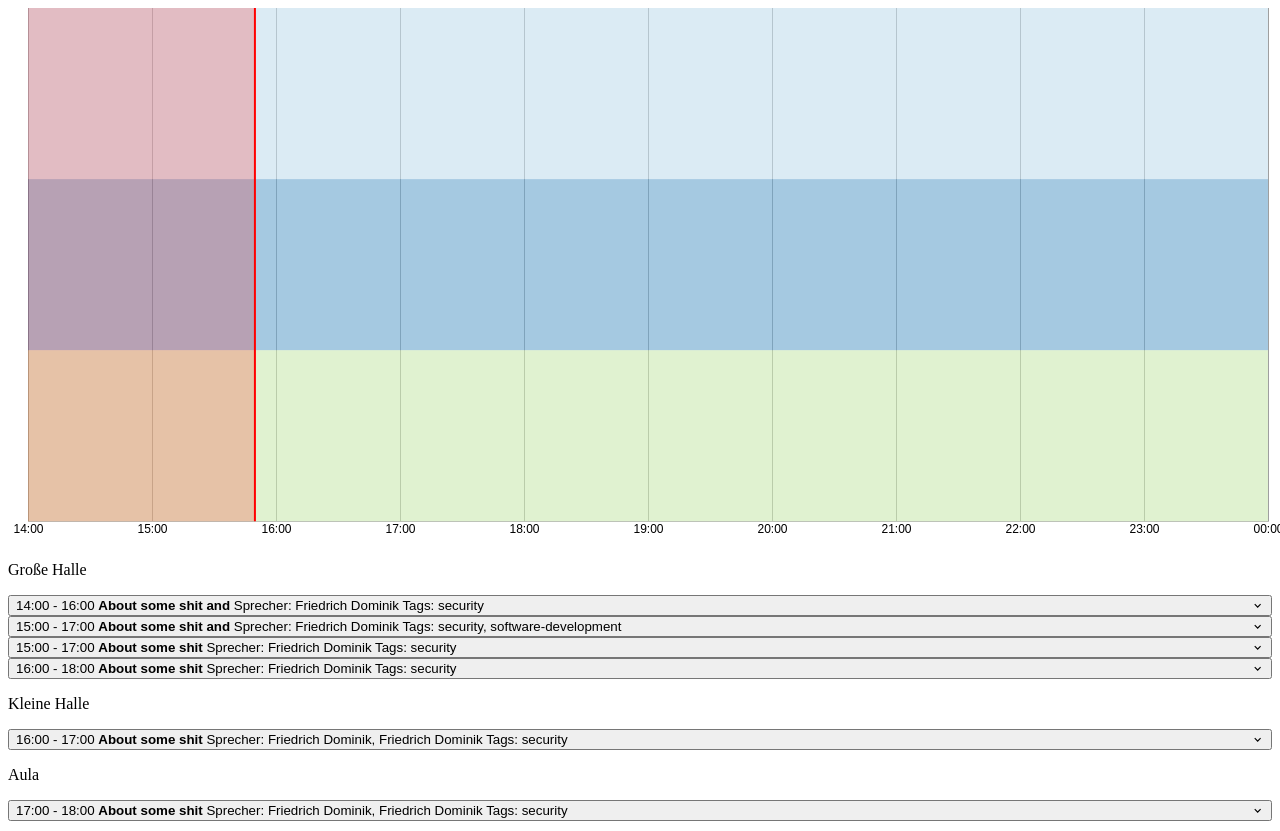
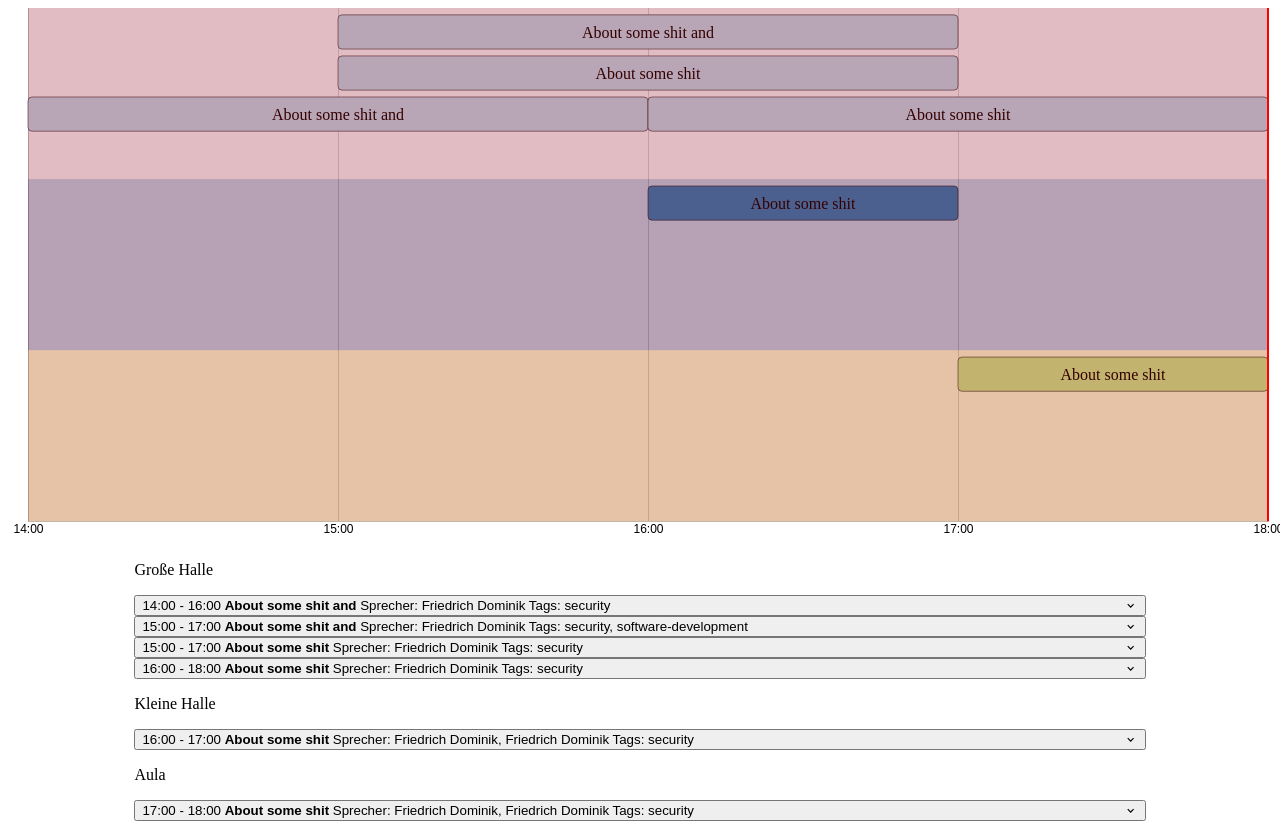
Before and after one commit to linux-days-villach/jaen-linuxday, a Gatsby site: page / in a window 1280 px wide. Built offline with nearby package versions, Linux system fonts and the light colour scheme; Gatsby itself is replaced by a stand-in of ours.

Commit message:
chore: change start and enddate of chart
- Automatically set start and enddate of chart based on events

```diff
--- a/src/components/molecules/GanttChart/index.tsx
+++ b/src/components/molecules/GanttChart/index.tsx
@@ -110,6 +110,25 @@
   }
 }
 
+/* Get the first startDate and last endDate for the chart */
+const getStartAndEndDate = (data: DataType[]) => {
+  let startDate: Date = data[1].startDate
+  let endDate: Date = data[1].endDate
+  for (const room of Object.keys(categoriesAndTimes)) {
+    console.log(room)
+    for (const timeCount of categoriesAndTimes[room]) {
+      console.log(room)
+      if (startDate > timeCount.startTime) {
+        startDate = timeCount.startTime
+      }
+      if (endDate < timeCount.endTime) {
+        endDate = timeCount.endTime
+      }
+    }
+  }
+  return [startDate, endDate]
+}
+
 //#endregion
 
 const GanttChart = ({data}: GanttProps) => {
@@ -122,14 +141,16 @@
   )
   const paddingX = 20
   const currentTime = new Date()
+  setUniqueCategoriesAndTimes(data)
+
+  let [graphStartDate, graphEndDate] = getStartAndEndDate(data)
 
   const axisScale = d3
     .scaleTime()
-    .domain([new Date().setHours(14), new Date().setHours(23)])
+    .domain([graphStartDate, graphEndDate])
     .range([paddingX, width - paddingX])
     .nice()
 
-  setUniqueCategoriesAndTimes(data)
   const categories = Object.keys(categoriesAndTimes)
   const colorScale = d3.scaleOrdinal().domain(categories).range(d3.schemePaired)
 
@@ -193,9 +214,9 @@
         data[i].title +
         '</b>' +
         '<br/>' +
-        data[i].startDate.toLocaleTimeString().substring(0, 4) +
+        data[i].startDate.toLocaleTimeString('de-AT').substring(0, 5) +
         ' - ' +
-        data[i].endDate.toLocaleTimeString().substring(0, 4) +
+        data[i].endDate.toLocaleTimeString('de-AT').substring(0, 5) +
         '<br /><b>Beschreibung:</b><br/>' +
         data[i].description +
         '<br/><b>Sprecher:</b><br/>'
--- a/src/components/organisms/sections/TimeLineSection/index.tsx
+++ b/src/components/organisms/sections/TimeLineSection/index.tsx
@@ -44,7 +44,7 @@
       }
       if (!(d.room in rooms)) {
         rooms.push(d.room)
-    }
+      }
     }
 
     for (const room of rooms) {
@@ -174,7 +174,11 @@
     <Box>
       <GanttChart data={data} />
       {generateAccordions().map(accordion => {
-        return <Box>{accordion}</Box>
+        return (
+          <Box w="80%" mx="auto">
+            {accordion}
+          </Box>
+        )
       })}
     </Box>
   )
```
